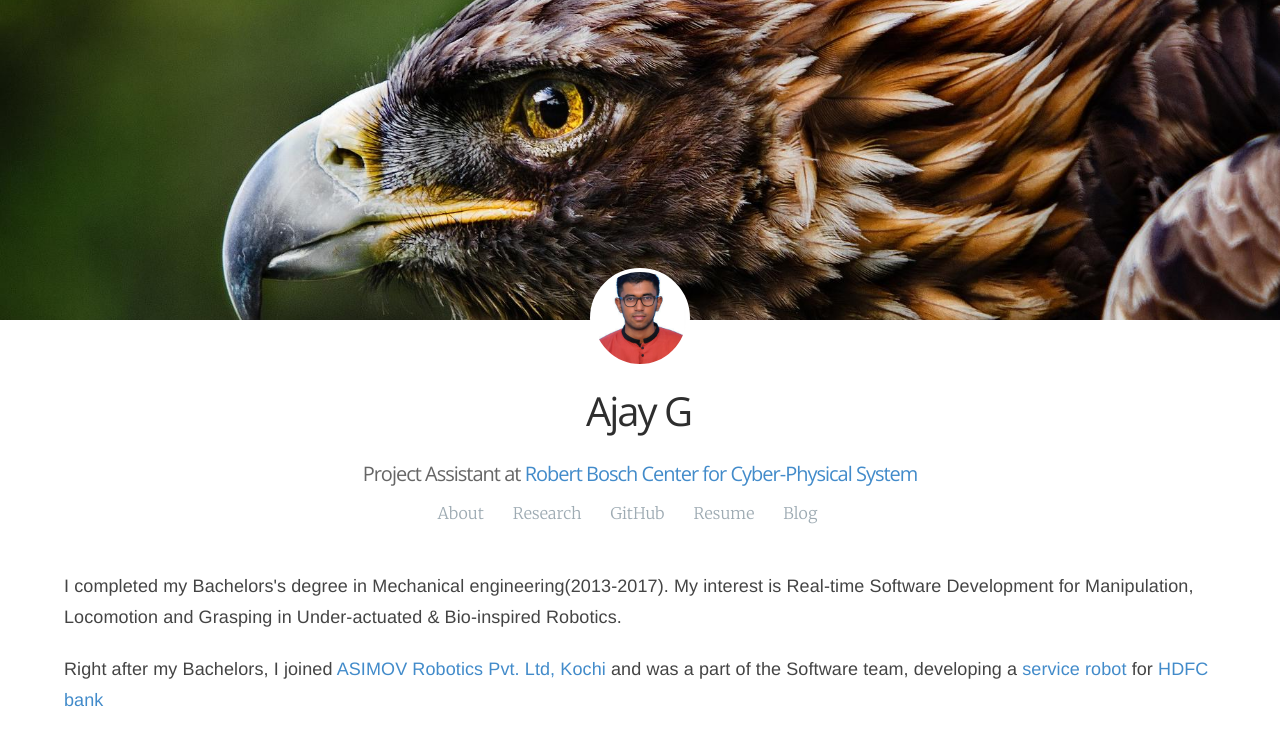
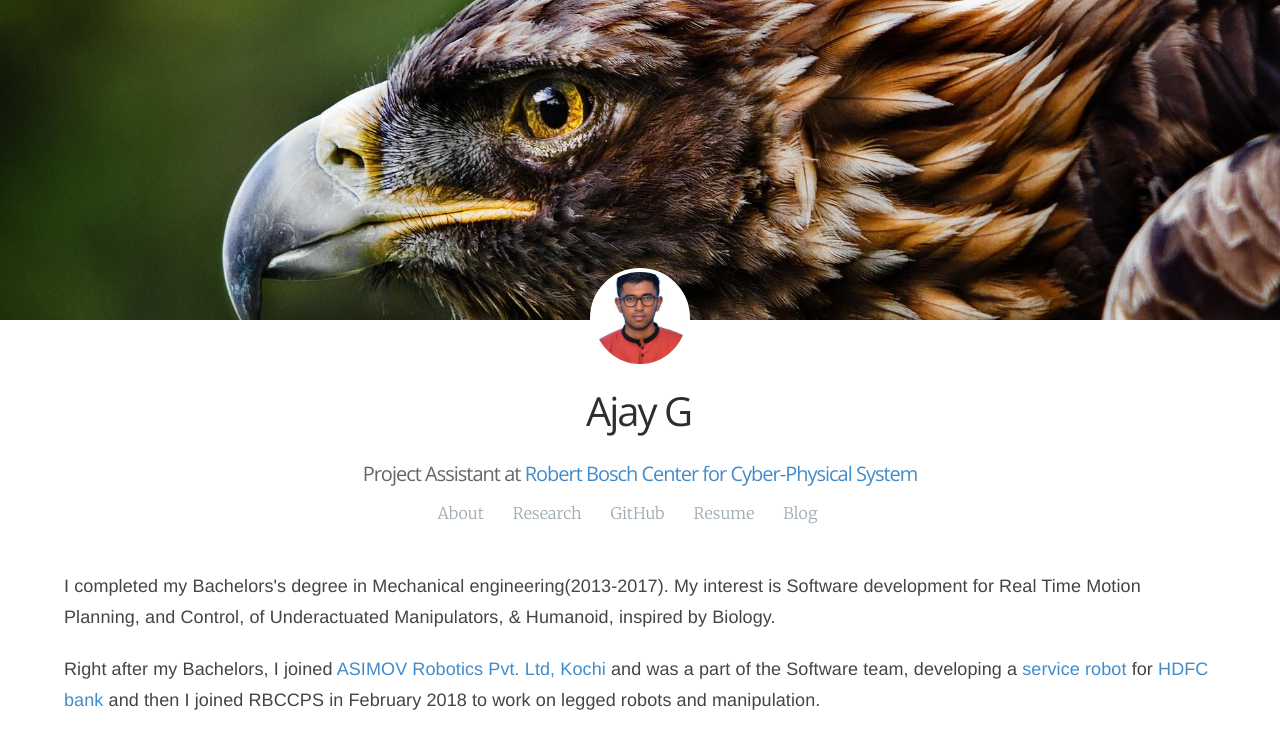
Before and after one commit to ajaygunalan/ajaygunalan.github.io, a Jekyll site: the page built from index.html, in a window 1280 px wide. Shown: the top 749 px of the page. Built offline with Jekyll 4.4.1, drawn with Linux system fonts in a browser that asks for light colours; some web fonts are replaced.

Commit message:
Update main.md

```diff
--- a/_includes/main.md
+++ b/_includes/main.md
@@ -1,7 +1,7 @@
 <p class="about-p">
-I completed my Bachelors's degree in Mechanical engineering(2013-2017). My interest is Real-time Software Development for Manipulation, Locomotion and Grasping in Under-actuated & Bio-inspired Robotics.
+I completed my Bachelors's degree in Mechanical engineering(2013-2017). My interest is Software development for Real Time Motion Planning, and Control, of Underactuated Manipulators, & Humanoid, inspired by Biology.
 </p>
 
 <p class="about-p">
-Right after my Bachelors, I joined <a href="https://www.asimovrobotics.com/" class="md-link"> ASIMOV Robotics Pvt. Ltd, Kochi </a> and was a part of the Software team, developing a <a href="https://www.youtube.com/watch?v=5vjY1c8N1rk/" class="md-link"> service robot </a> for <a href="https://www.hdfcbank.com/" class="md-link"> HDFC bank </a>
+Right after my Bachelors, I joined <a href="https://www.asimovrobotics.com/" class="md-link"> ASIMOV Robotics Pvt. Ltd, Kochi </a> and was a part of the Software team, developing a <a href="https://www.youtube.com/watch?v=5vjY1c8N1rk/" class="md-link"> service robot </a> for <a href="https://www.hdfcbank.com/" class="md-link"> HDFC bank </a> and then I joined  RBCCPS in February 2018 to work on legged robots and manipulation.
 </p>
```
